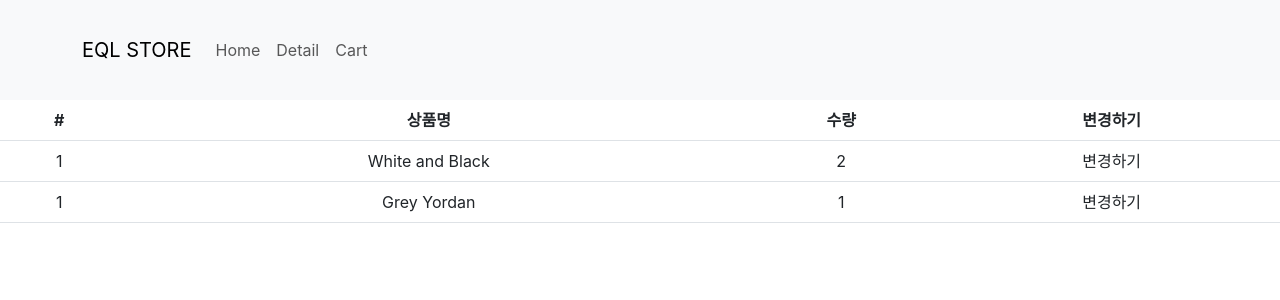
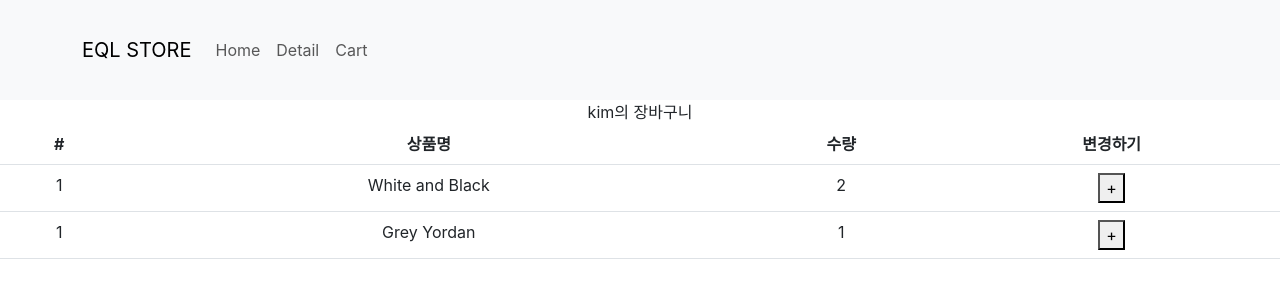
Before and after one commit to heeyonhh/shop, a React (Create React App) app: page /cart in a window 1280 px wide. Shown: the top 300 px of the page. Built offline with nearby package versions, Linux system fonts and the light colour scheme.

Commit message:
redux dispatch

```diff
--- a/src/components/Cart.js
+++ b/src/components/Cart.js
@@ -1,17 +1,20 @@
 import Table from 'react-bootstrap/Table';
-import { useSelector } from 'react-redux';
+import { useDispatch, useSelector } from 'react-redux';
+import { changeName } from '../store'
 
 function Cart() {
 
     let state = useSelector((state)=> state)
+    let dispatch = useDispatch()
 
     return (
         <div>
+
+            {state.user}의 장바구니
+
             <Table>
                 <thead>
-                    {/* 가로 */}
                     <tr>
-                        {/* 세로 */}
                         <th>#</th>
                         <th>상품명</th>
                         <th>수량</th>
@@ -19,14 +22,16 @@
                     </tr>
                 </thead>
                 <tbody>
-                    {/* arry.map(a, i) */}
                     {
                         state.cart.map((a, i)=>
                             <tr key={i}>
                                 <td>1</td>
                                 <td>{state.cart[i].name}</td>
                                 <td>{state.cart[i].count}</td>
-                                <td>변경하기</td>
+                                {/* 3. 만든함수 import 후 > 디스패치 스테이트 만들고*/}
+                                <td><button onClick={()=>{
+                                    dispatch(changeName())
+                                }}>+</button></td>
                             </tr>
                         )
                     }
--- a/src/store.js
+++ b/src/store.js
@@ -1,4 +1,23 @@
 import { configureStore, createSlice } from '@reduxjs/toolkit'
+
+//redux의 state변경하는 법
+//1.reducers 안에 state수정해주는 함수 만들기
+let user = createSlice({
+  name : 'user',
+  initialState : 'kim',
+  reducers : {
+    changeName(){
+      return 'john'
+    }
+    // 스테이트에 추가로 하고 싶으면
+    // changeName(state){
+    //   return 'john' + state
+    // }
+  }
+})
+
+export let { changeName } = user.actions
+//2. 만든함수 export해야함 (디스트럭쳐링 문법)
 
 let cart = createSlice({
   name : 'cart',
@@ -11,6 +30,7 @@
 //등록
 export default configureStore({
   reducer: {
+    user : user.reducer,
     cart : cart.reducer
   }
 })
```
